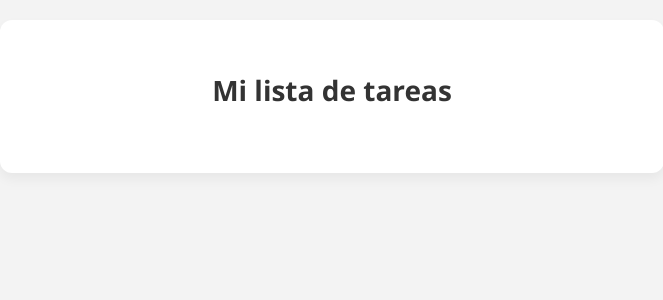
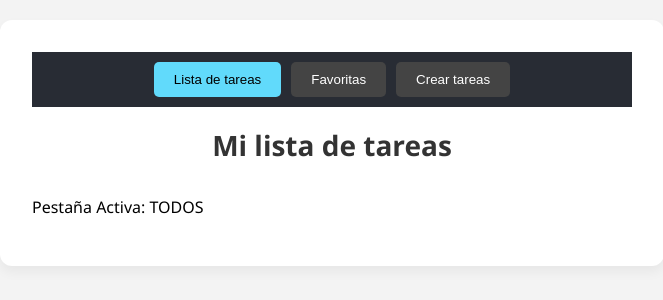
Before and after one commit to laura-gavilan/react-todo-app, a React (Vite) app: page / in a window 1280 px wide. Shown: the top 300 px of the page, without its empty margins (308-971 px from the left). Built offline with nearby package versions, Linux system fonts and the light colour scheme.

Commit message:
feat(Navigation):create Navigation bar

```diff
--- a/src/App.jsx
+++ b/src/App.jsx
@@ -1,9 +1,19 @@
+import { useState } from "react";
 import "./App.css";
+import { Navigation } from "./components/Navigation/Navigation";
+import { Tabs } from "./components/Navigation/Tabs";
+
+const INITIAL_TAB = Object.keys(Tabs)[0]; //TODOS//
 
 export const App = () => {
+    const [activeTab, setActiveTab] = useState(INITIAL_TAB);
+
     return (
         <div className="app-container">
+            <Navigation activeTab={activeTab} setActiveTab={setActiveTab} />
             <h1 className="app-title">Mi lista de tareas</h1>
+
+            <p>Pestaña Activa: {activeTab}</p>
         </div>
     );
 };
--- /dev/null
+++ b/src/components/Navigation/Navigation.jsx
@@ -0,0 +1,19 @@
+import { Tabs } from "./Tabs";
+import "./Navigation.css"
+
+export const Navigation = ({ activeTab,  setActiveTab}) => {
+    return (
+        <nav className="nav">
+            {Object.entries(Tabs).map(([property, value]) => {
+                return (
+                <button
+                key={property}
+                className={`tab ${activeTab === property ? "active" : ""}`}
+                onClick={() => setActiveTab(property)}>
+                    {value}
+                </button>
+            );
+            })}
+        </nav>
+    );
+};
--- a/src/components/Navigation/Tabs.js
+++ b/src/components/Navigation/Tabs.js
@@ -1,5 +1,5 @@
 export const Tabs = {
-    TODOS: "Lista de Tareas",
+    TODOS: "Lista de tareas",
     FAVORITES: "Favoritas",
-    NEW_TODO: "Crear Tarea",
-}
+    NEW_TODO: "Crear tareas",
+};
```
